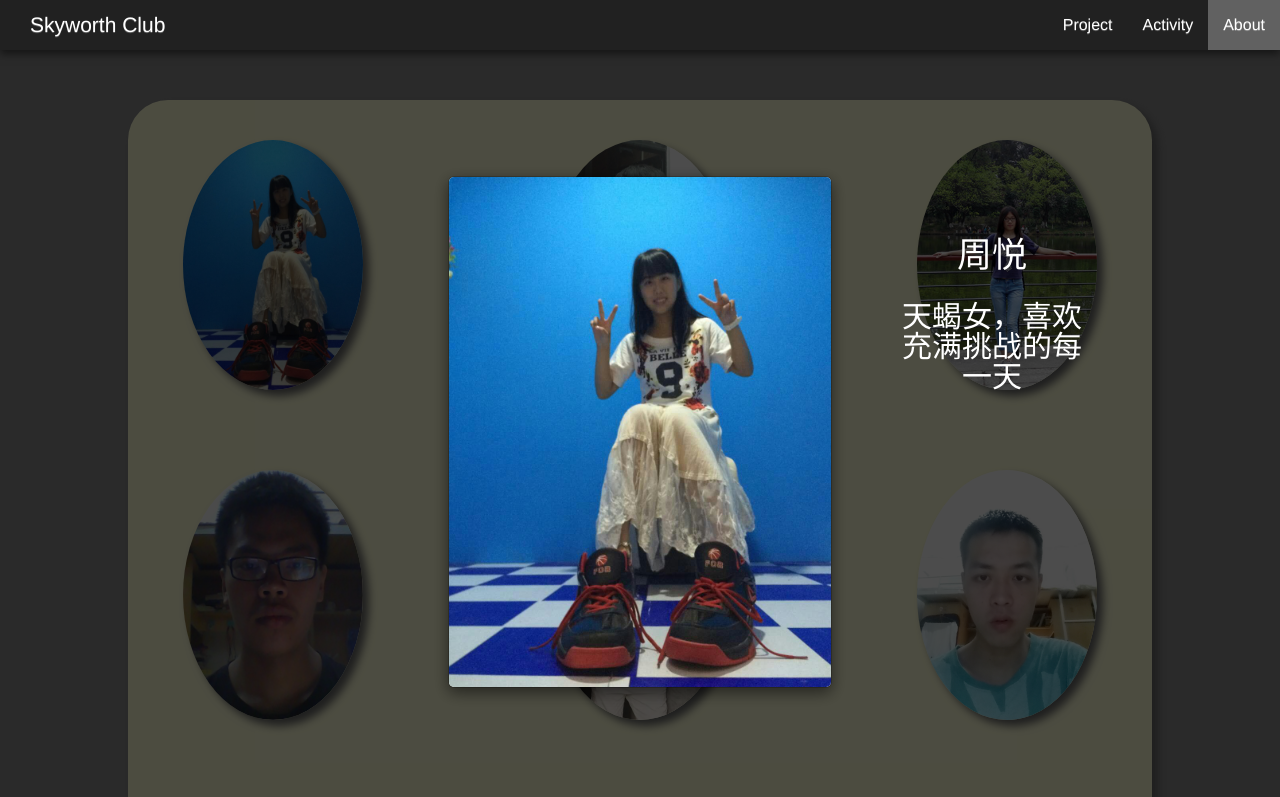
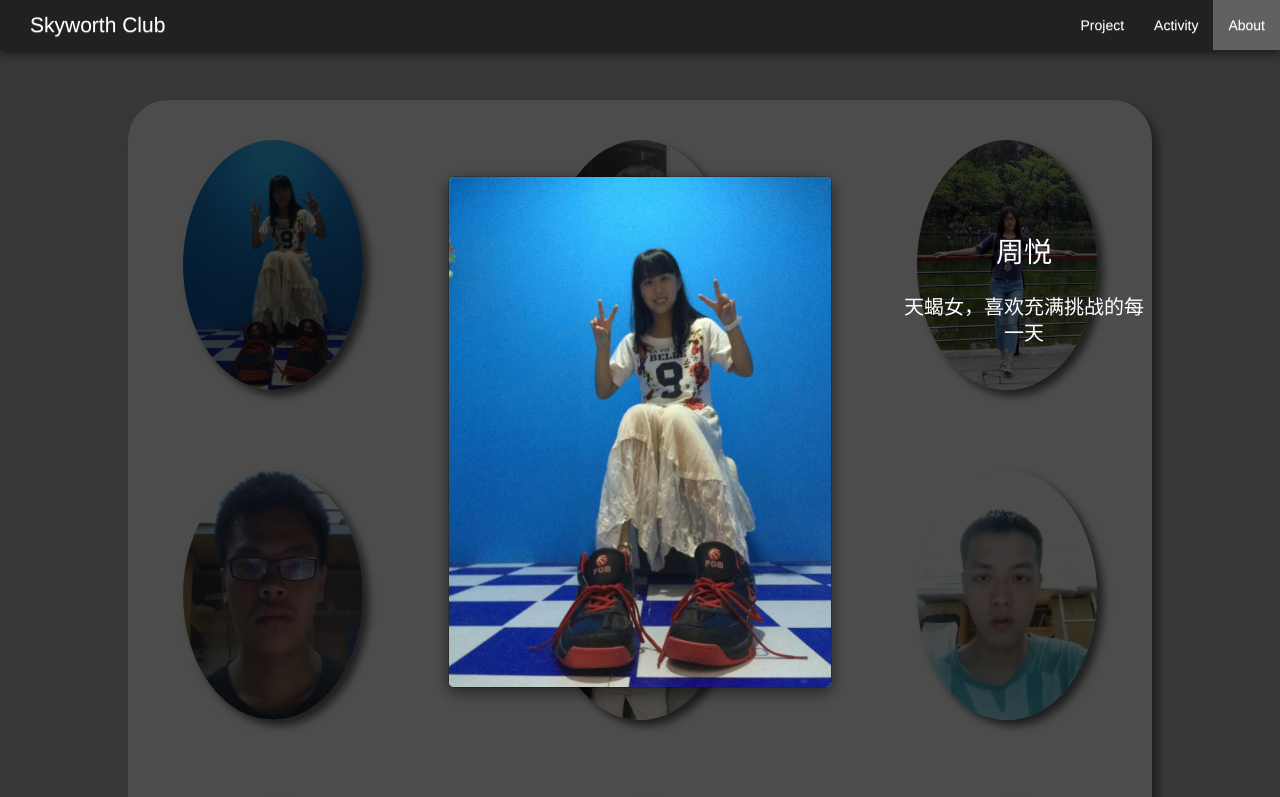
Before and after one commit to bottle1125/bottle.github.io, a plain HTML site: page skyworth/About.html in a window 1280 px wide. Both pictures are taken after a click on the picture 273 px from the left and 265 px from the top of the page. Shown: the top 797 px of the page. Drawn offline with Linux system fonts and the light colour scheme.

Commit message:
skyworth

```diff
--- a/skyworth/About.html
+++ b/skyworth/About.html
@@ -37,7 +37,7 @@
         <img src="img/贝伟强.jpg" /><p><span>贝伟强</span><br><br>你好哇，我叫贝伟强</p>
       </figure>
       <figure>
-        <img src="img/陈敏.jpg" /><p><span>陈敏</span><br><br>我是陈敏，一二有个性、爱努力爱生活的女生</p>
+        <img src="img/陈敏.jpg" /><p><span>陈敏</span><br><br>我是陈敏，一个有个性、爱努力爱生活的女生</p>
       </figure>
       <figure>
         <img src="img/陈桐立.jpg" /><p><span>陈桐立</span><br><br>找不到工作的弱渣</p>
@@ -86,10 +86,9 @@
       </figure>
       </div>
  <div id="modal">
-  <div id="wrap">
-      <img class="modal-content" id="img01">
-
-      </div> <div id="introduction">
+  <div id="wrap"><img class="modal-content" id="img01">
+   <div id="introduction">   </div>
+    </div>
   </div>
 
   <script src="js/jquery.min.js"></script>
--- a/skyworth/css/About.css
+++ b/skyworth/css/About.css
@@ -1,5 +1,5 @@
-*{margin: 0;padding: 0;font-size: 16px;}
-body{background: rgba(28,28,28,0.5);}
+*{margin: 0;padding: 0;}
+body{background: rgba(28,28,28,0.3);}
 .navbar-a{color: white;background-color: #212121;font-color: white;}
 .nav-stacked >li:hover{background-color: #FBE9E7;color: #FF561C;}
 .nav-stacked >li >a:hover{background-color: #FBE9E7;color: #FF561C;}
@@ -8,7 +8,7 @@ body{background: rgba(28,28,28,0.5);}
 .nav-tool:hover{color:#737373;}
 
 .tab-content{
-	background-color: rgb(255,255,217);
+	background-color: #fff;
 	width: 80%;
 	left: 50%;
 	transform: translateX(-50%);
@@ -16,33 +16,40 @@ body{background: rgba(28,28,28,0.5);}
 	display: flex;
 	justify-content: space-between;
 	flex-flow: row wrap;
+	-webkit-display: flex;
+	-webkit-justify-content: space-between;
+	-webkit-flex-flow: row wrap;
 	overflow: hidden;
 	box-shadow: 6px 6px 8px #666;
 	border-radius: 40px;
+	-webkit-box-shadow: 6px 6px 8px #666;
+	-webkit-border-radius: 40px;
 }
 figure{
 	width: 180px;
 	margin: 40px;
 	overflow: hidden;
 	box-shadow: 6px 6px 8px #666;
+	-webkit-box-shadow: 6px 6px 8px #666;
 	border-radius: 100%;
+	-webkit-border-radius: 100%;
 }
 figure img{
 	width: 100%;
 	height: 250px;
 	cursor: pointer;
 }
-figure:hover{box-shadow: 10px 10px 15px #666;border: 1px solid #666;}
+figure:hover{box-shadow: 10px 10px 15px #666;-webkit-box-shadow: 10px 10px 15px #666;border: 1px solid #666;-webkit-border: 1px solid #666;}
 
 figure p{
 	display: none;
 }
 #modal{position:fixed;width:100%;height:100%;left:0;top:0;padding-top:5%;display: none;background-color: rgba(0,0,0,0.7);}
-#modal img{float:left;width: 60%;}
-#wrap{width: 100%;height:100%;display: flex;justify-content: center;align-items: center;}
-#introduction{position: absolute;}
-#introduction p{text-align: center;color: #fff;font-size: 3rem;line-height: 3rem;}
-#introduction span{font-size: 3.5rem;}
+#modal img{float:left;width: 30%;}
+#wrap{width: 100%;height:100%;display: flex;justify-content: center;align-items: center;-webkit-display: flex;-webkit-justify-content: center;-webkit-align-items: center;}
+#introduction{width:20%;position: absolute;top: 30%;left:70%;text-align: center;color: #fff;}
+#introduction p{font-size: 20px;line-height: 26px;}
+#introduction span{font-size: 28px;}
 @-webkit-keyframes zoom{
 	from {transform: scale(0);}
 	to {transform: scale(1);}
@@ -52,15 +59,21 @@ figure p{
 	to {transform: scale(1);}
 }
 .modal-content,#introduction{-webkit-animation-name:zoom;-webkit-animation-duration:0.6s;animation-name:zoom;animation-duration:0.6s}
-@media only screen and (min-width: 768px){
-	#modal img{width: 50%;}
-	#introduction{position:absolute;width:80%;left: 10%;top:82%;}
+@media only screen and (max-width: 940px){
+	#modal img{width: 30%;}
+	#introduction{width: 20%;left: 70%;top:30%;}
 }
-@media only screen and (min-width: 940px){
-	#modal img{width: 30%;}
-	#introduction{position:absolute;width: 15%;left: 70%;top:30%;}
+@media only screen and (max-width: 768px){
+	#modal img{width: 70%;}
+	#introduction{width:80%;left: 10%;top:90%;}
+}
+@media only screen and (max-width: 576px){
+	#modal img{width: 70%;}
+	#introduction{width: 70%;top:82%;left: 15%;}
 }
 @media only screen and (max-width: 320px){
-	#modal img{width: 50%;}
-	#introduction{position:absolute;width: 80%;left: 10%;top:76%;}
+	#modal img{width: 70%;}
+
+	#introduction{width: 70%;top:80%;left: 20%;}
+
 }
```
